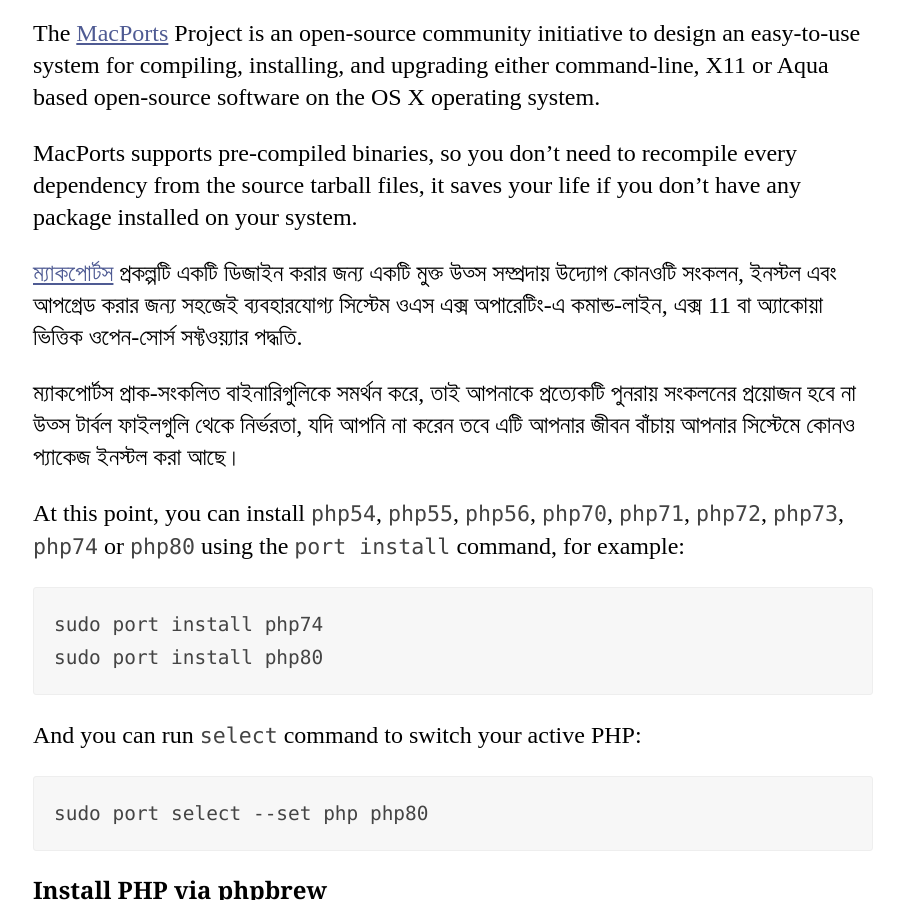
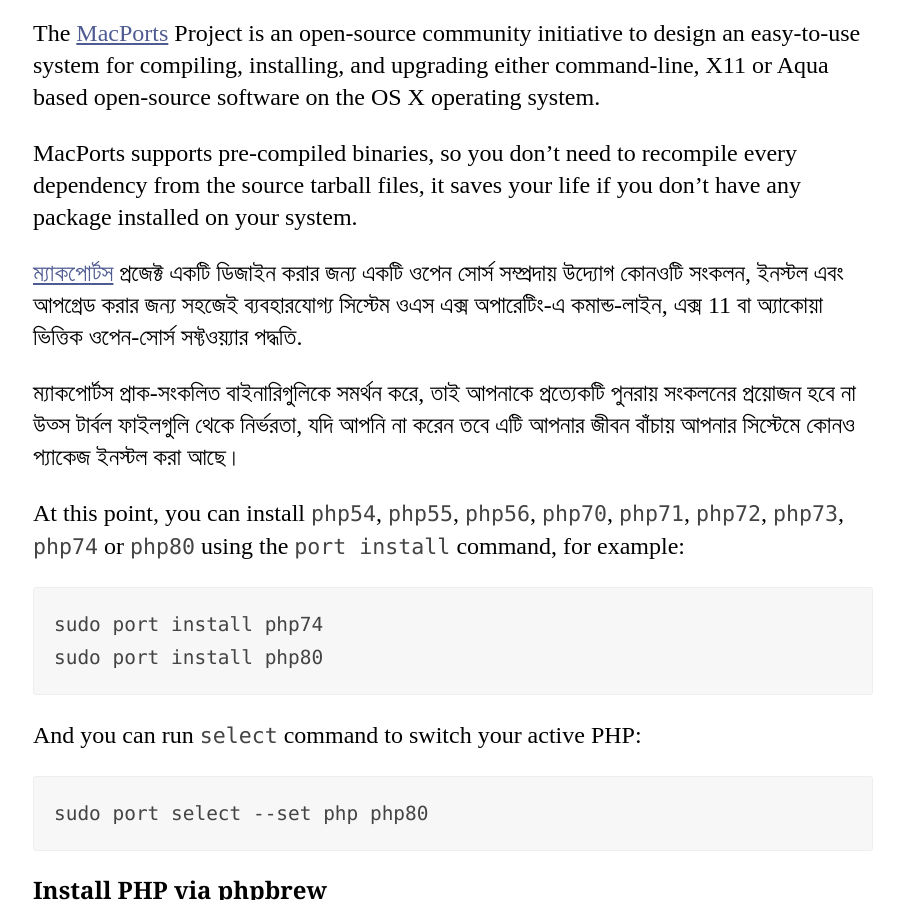
Before and after one commit to codeguy/php-the-right-way, a Jekyll site: the page built from _posts/01-04-01-Mac-Setup.md, in a window 1280 px wide and 900 px high, scrolled down 2030 px. Shown: the whole window, without its empty margins (187-1091 px from the left). Built offline with Jekyll 4.4.1, drawn with Linux system fonts in a browser that asks for light colours; our own code applies the rules of GitHub Pages for plain Markdown files.

Commit message:
Update 01-04-01-Mac-Setup.md

```diff
--- a/_posts/01-04-01-Mac-Setup.md
+++ b/_posts/01-04-01-Mac-Setup.md
@@ -33,7 +33,7 @@ MacPorts supports pre-compiled binaries, so you don't need to recompile every
 dependency from the source tarball files, it saves your life if you don't
 have any package installed on your system.
 
-[ম্যাকপোর্টস][MacPorts] প্রকল্পটি একটি ডিজাইন করার জন্য একটি মুক্ত উত্স সম্প্রদায় উদ্যোগ
+[ম্যাকপোর্টস][MacPorts] প্রজেক্ট একটি ডিজাইন করার জন্য একটি ওপেন সোর্স সম্প্রদায় উদ্যোগ
 কোনওটি সংকলন, ইনস্টল এবং আপগ্রেড করার জন্য সহজেই ব্যবহারযোগ্য সিস্টেম
 ওএস এক্স অপারেটিং-এ কমান্ড-লাইন, এক্স 11 বা অ্যাকোয়া ভিত্তিক ওপেন-সোর্স সফ্টওয়্যার
 পদ্ধতি.
```
